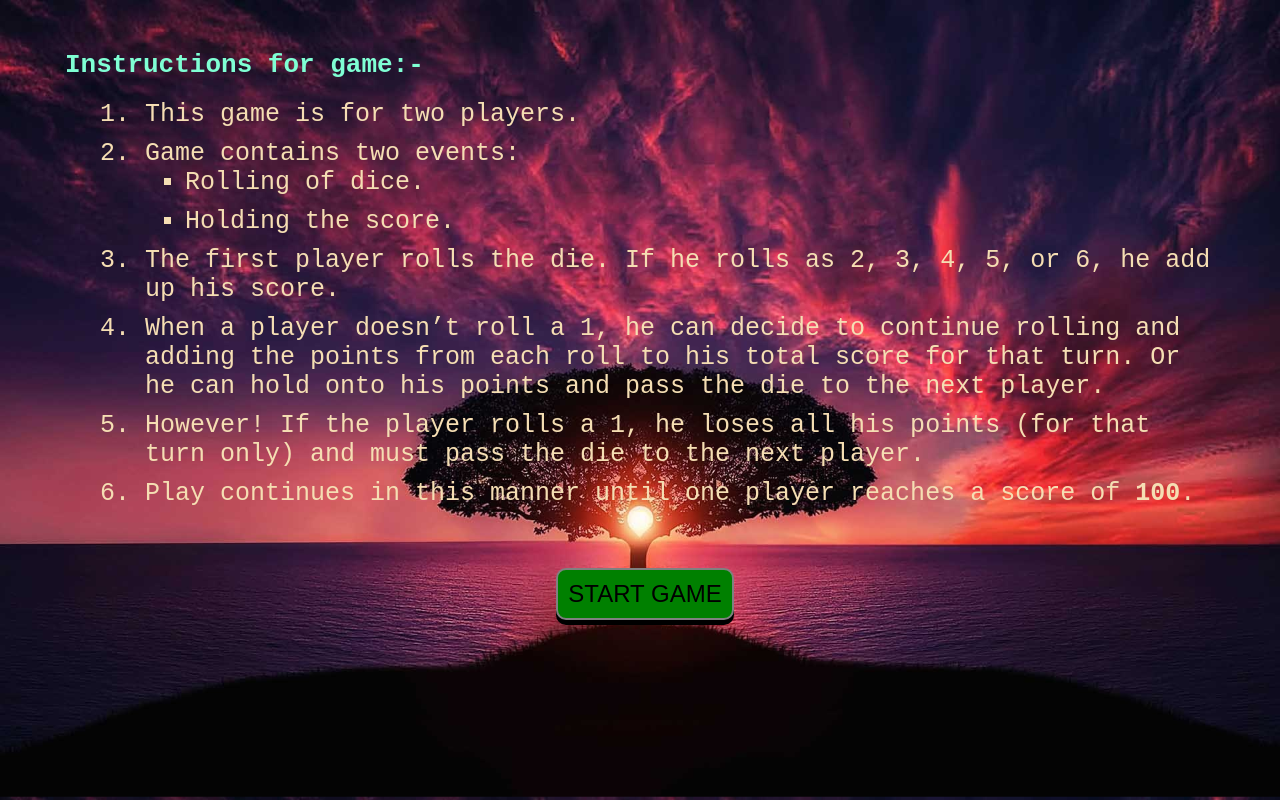
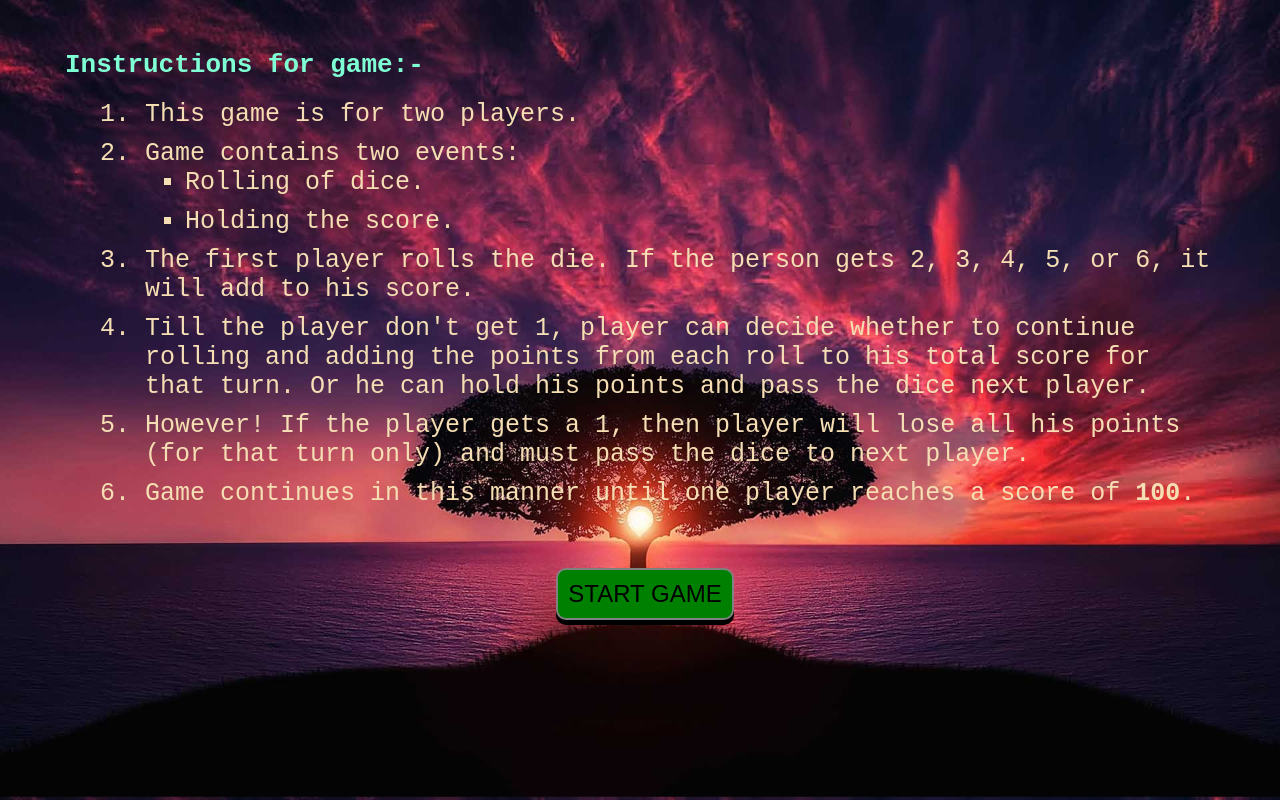
Before and after one commit to anubhav-08/Ping-dice-game, a plain HTML site: page index.html in a window 1280 px wide. Drawn offline with Linux system fonts and the light colour scheme.

Commit message:
Update index.html

```diff
--- a/index.html
+++ b/index.html
@@ -20,10 +20,10 @@
                   <li>Holding the score.</li>
               </ul>
               </li>
-              <li>The first player rolls the die. If he rolls as 2, 3, 4, 5, or 6, he add up his score.</li>
-              <li>When a player doesn’t roll a 1, he can decide to continue rolling and adding the points from each roll to his total score for that turn.  Or he can hold onto his points and pass the die to the next player.</li>
-              <li>However! If the player rolls a 1, he loses all his points (for that turn only) and must pass the die to the next player.</li>
-              <li>Play continues in this manner until one player reaches a score of <b>100</b>.</li>
+              <li>The first player rolls the die. If the person gets 2, 3, 4, 5, or 6, it will add to his score.</li>
+              <li>Till the player don't get 1, player can decide whether to continue rolling and adding the points from each roll to his total score for that turn.  Or he can hold his points and pass the dice next player.</li>
+              <li>However! If the player gets a 1, then player will lose all his points (for that turn only) and must pass the dice to next player.</li>
+              <li>Game continues in this manner until one player reaches a score of <b>100</b>.</li>
           </ol>
 
           <div id="start-btn">
```
